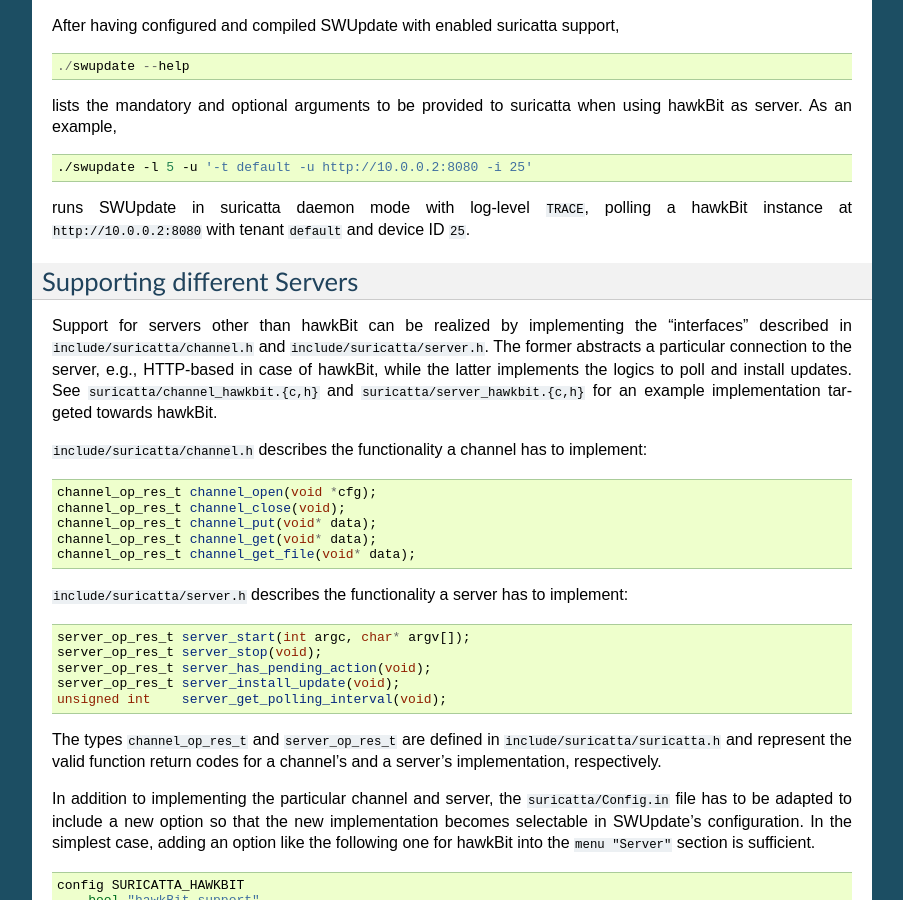
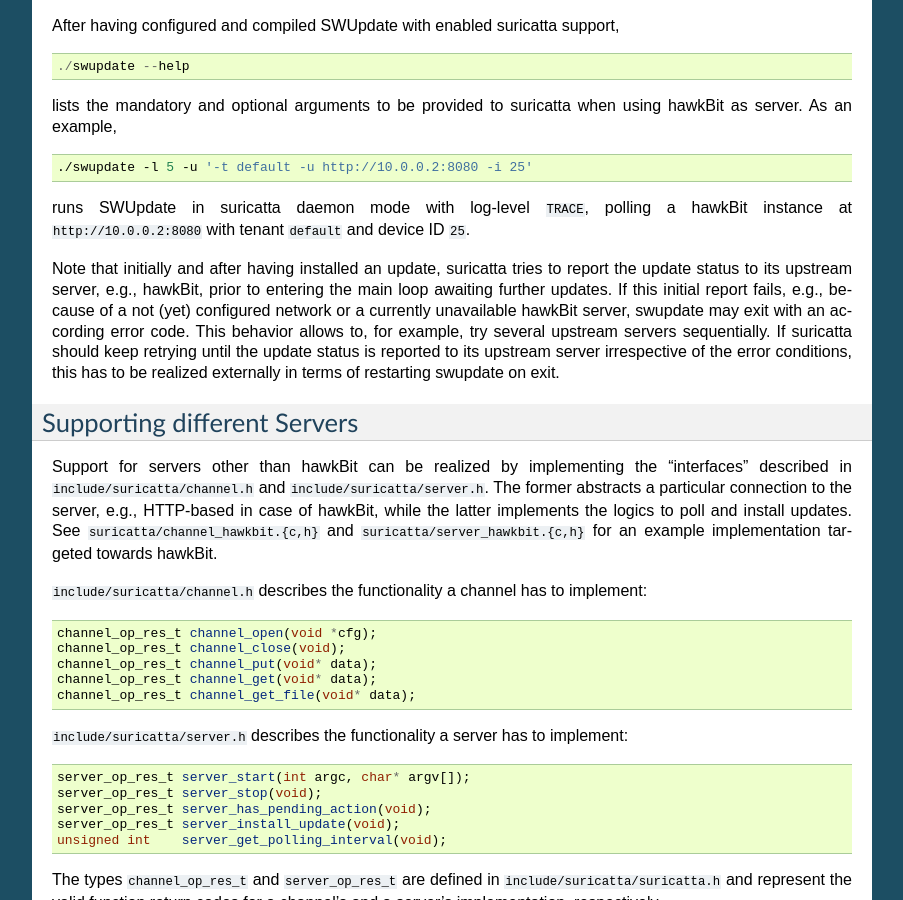
Before and after one commit to sbabic/swupdate, a Sphinx documentation site: the page built from doc/source/suricatta.rst, in a window 1280 px wide and 900 px high, scrolled down 448 px. Shown: the whole window, without its empty margins (198-1101 px from the left). Built offline with Sphinx 7.4.7, drawn with Linux system fonts in a browser that asks for light colours; formulas are drawn with MathJax 3.

Commit message:
suricatta: document initial server connect behavior
Signed-off-by: Christian Storm <christian.storm@tngtech.com>
Signed-off-by: Silvano Cirujano Cuesta <silvano.cirujano-cuesta@siemens.com>

```diff
--- a/doc/source/suricatta.rst
+++ b/doc/source/suricatta.rst
@@ -46,6 +46,18 @@
 runs SWUpdate in suricatta daemon mode with log-level ``TRACE``, polling
 a hawkBit instance at ``http://10.0.0.2:8080`` with tenant ``default``
 and device ID ``25``.
+
+
+Note that initially and after having installed an update, suricatta
+tries to report the update status to its upstream server, e.g.,
+hawkBit, prior to entering the main loop awaiting further updates.
+If this initial report fails, e.g., because of a not (yet) configured
+network or a currently unavailable hawkBit server, swupdate may exit
+with an according error code. This behavior allows to, for example,
+try several upstream servers sequentially.
+If suricatta should keep retrying until the update status is reported
+to its upstream server irrespective of the error conditions, this has
+to be realized externally in terms of restarting swupdate on exit.
 
 
 Supporting different Servers
```
